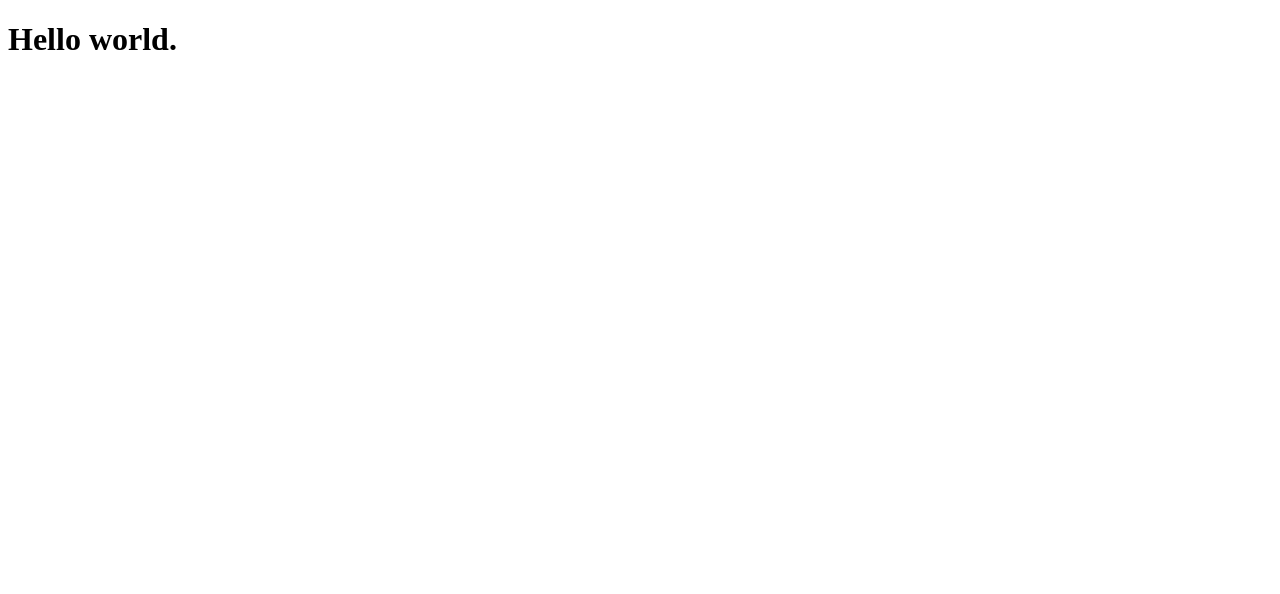
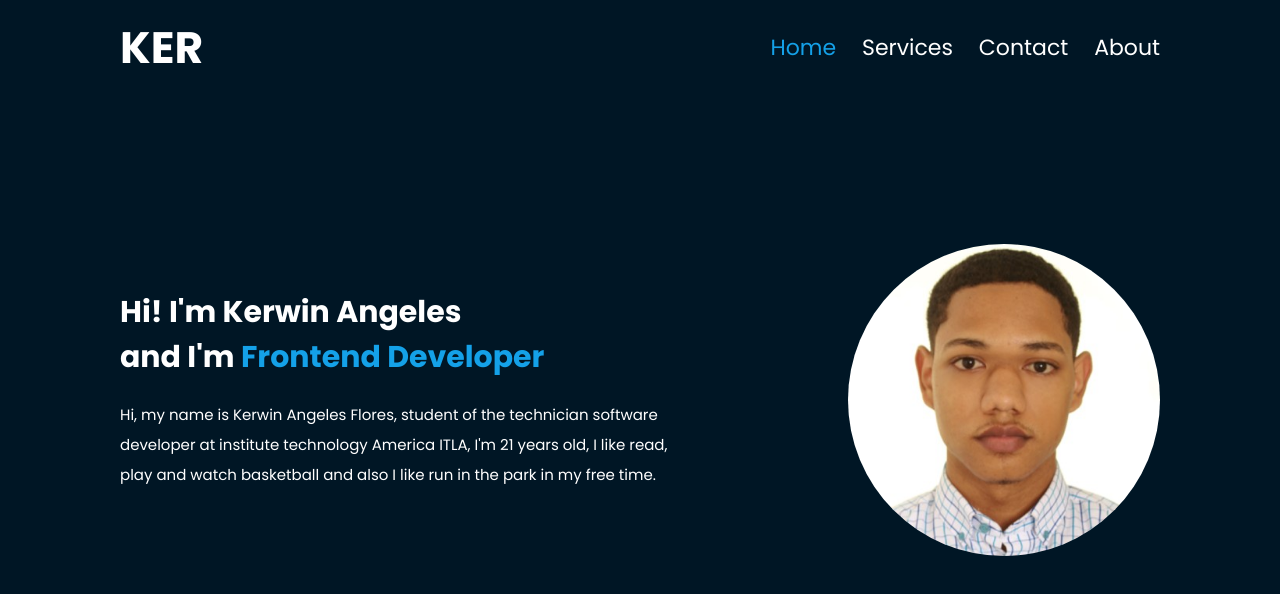
Before and after one commit to KerwinAngeles/KerwinAngeles.github.io, a plain HTML site: page index.html in a window 1280 px wide. Drawn offline with Linux system fonts and the light colour scheme.

Commit message:
Final commit

```diff
--- a/index.html
+++ b/index.html
@@ -3,9 +3,37 @@
 <head>
     <meta charset="UTF-8">
     <meta name="viewport" content="width=device-width, initial-scale=1.0">
+    <link rel="stylesheet" href="style.css">
     <title>Web-site</title>
 </head>
 <body>
-    <h1>Hello world.</h1>
+    <header class="header">
+        <h1>KER</h1>
+        <nav class="nav">
+            <a class="nv-link active" href="#">Home</a>
+            <a class="nv-link" href="#">Services</a>
+            <a class="nv-link" href="#">Contact</a>
+            <a class="nv-link" href="#">About</a>
+        </nav>
+    </header>
+    <section class="home">
+        <div class="box-context">
+            <div class="information">
+                <h1 class="title"> Hi! I'm Kerwin Angeles</h1>
+                <h1 class="job">
+                    and I'm
+                    <span class="skill">Frontend Developer</span>
+                </h1>
+                <p class="description">
+                    Hi, my name is Kerwin Angeles Flores,
+                    student of the technician software developer at institute technology America ITLA,
+                    I'm 21 years old, I like read, play and watch basketball and also I
+                    like run in the park in my free time.
+
+                </p>
+            </div>
+            <img class="profile" src="/img/kerwin.jpeg" alt="profile photo of kerwin angeles.">
+        </div>
+    </section>
 </body>
 </html>
--- a/style.css
+++ b/style.css
@@ -0,0 +1,87 @@
+
+@import url('https://fonts.googleapis.com/css2?family=Poppins:ital,wght@0,100;0,200;0,300;0,400;0,500;0,600;0,700;0,800;0,900;1,100;1,200;1,300;1,400;1,500;1,600;1,700;1,800;1,900&display=swap');
+
+
+*,
+::before,
+::after{
+    box-sizing: border-box;
+}
+
+*{
+    margin: 0;
+    padding: 0;
+    text-decoration: none;
+    font-family: 'Poppins', serif;
+}
+
+html{
+    font-size: 62.5%;
+}
+
+.header{
+    width: 100%;
+    position: fixed;
+    top: 0;
+    left: 0;
+    z-index: 99;
+    display: flex;
+    justify-content: space-between;
+    align-items: center;
+    padding: 1.5rem 12rem;
+    font-size: 2.2rem;
+    background: #001625;
+    color: #fff;
+
+}
+
+.header .nav .nv-link{
+    margin-left: 2rem;
+    color: #fff;
+}
+
+.home{
+    width: 100%;
+    height: 100vh;
+    background: #001625;
+    display: flex;
+    justify-content: space-between;
+    align-items: center;
+    padding: 0 12rem;
+    overflow: hidden;
+    color: #fff;
+}
+
+.box-context{
+    display: flex;
+    justify-content: space-between;
+    align-items: center;
+    z-index: 3;
+}
+
+.information{
+    width: 55%;
+}
+
+.profile{
+    width: 30%;
+    border-radius: 50%;
+}
+
+.skill{
+    color: #14a1e8;
+}
+
+.title, .job{
+    font-size: 3rem;
+}
+
+.description{
+    margin: 2rem 0;
+    line-height: 2;
+    font-size: 1.5rem;
+}
+
+.header .nav .active{
+    color: #14a1e8;
+}
```
Also changed, not shown: img/kerwin.jpeg (added).
